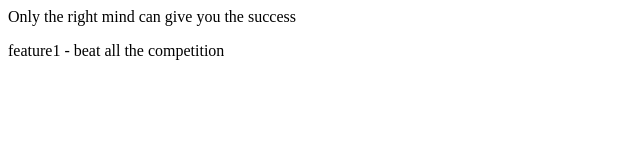
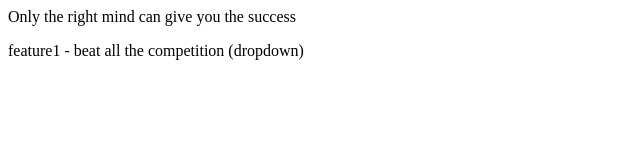
Before and after one commit to SurajSa-19/local_repoo, a plain HTML site: page index.html in a window 1280 px wide. Shown: the full height of the page, 0-640 px from the left. Drawn offline with Linux system fonts and the light colour scheme.

Commit message:
added dropdown

```diff
--- a/index.html
+++ b/index.html
@@ -1,2 +1,2 @@
 <p>Only the right mind can give you the success</p>
-<p>feature1 - beat all the competition</p>
+<p>feature1 - beat all the competition (dropdown)</p>
```
